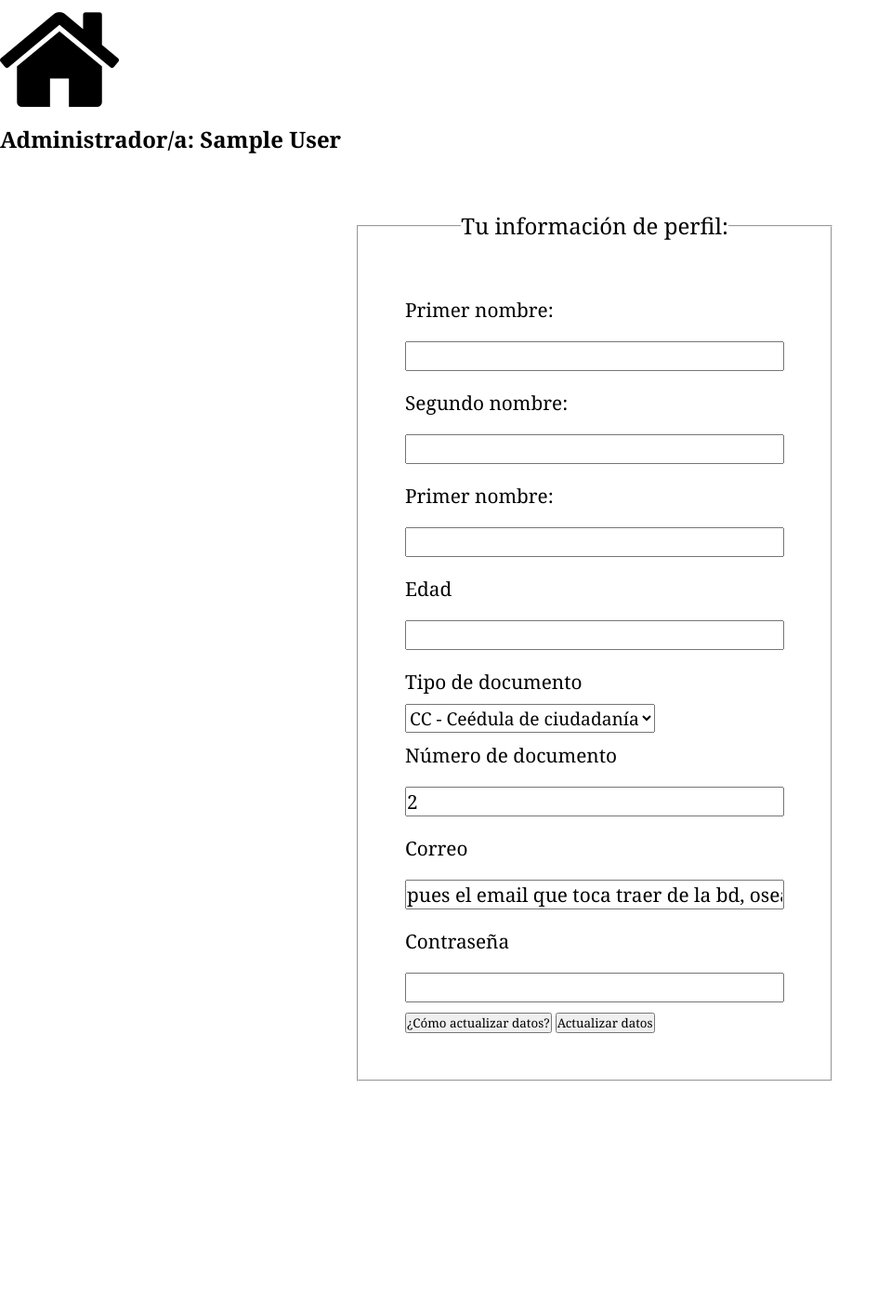
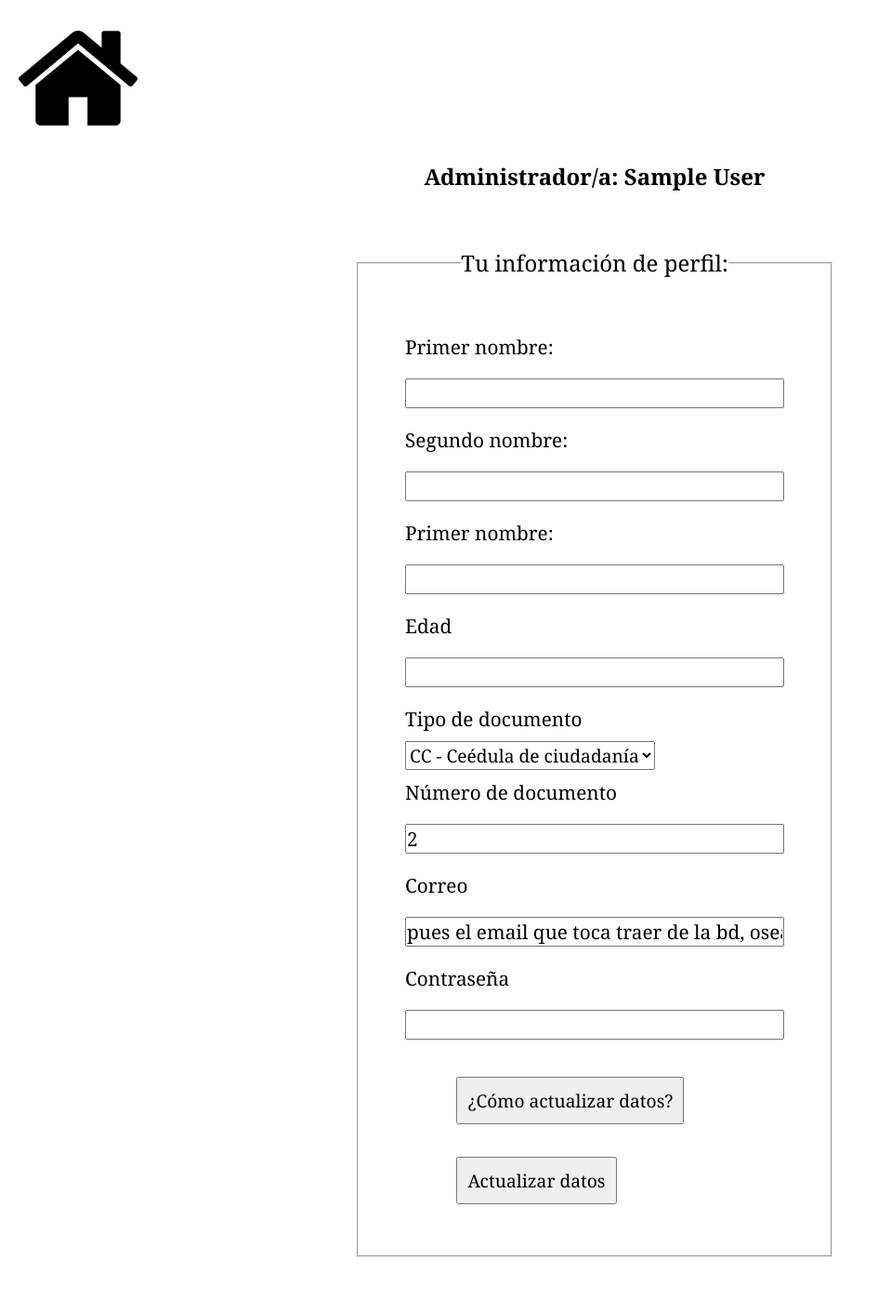
Before and after one commit to juansedev2/UsersApp, a PHP site: template public/views/AdministratorProfile.view.php in a window 1280 px wide. Shown: the whole page at 93% size, without its empty margins (0-959 px from the left). Before the commit the page ends 1163 px from the top, so only its background shows below. Run offline with PHP 8.4, Linux system fonts and the light colour scheme; the template is opened without the code that fills it, so the values that code supplies are empty; the visitor is signed in with stand-in values (Sample User, id 1).

Commit message:
Finalizado la estructura visual del perfil del usuario

```diff
--- /dev/null
+++ b/public/css/NavProfileUser.css
@@ -0,0 +1,3 @@
+nav{
+    padding: 20px;
+}
--- a/public/css/ProfileData.css
+++ b/public/css/ProfileData.css
@@ -24,4 +24,17 @@ form#form_data_profile label{
 form#form_data_profile select{
     display: block;
     font-size: 1.2rem;
+
 }
+div.buttons{
+    width: 90%;
+    margin: auto;
+}
+div.buttons button{
+    margin: 30px 35px 5px;
+    padding: 10px;
+    font-size: 1.2rem;
+}
+section#section_profile_tittle h1{
+    text-align: center;
+}
--- a/public/views/AdministratorProfile.view.php
+++ b/public/views/AdministratorProfile.view.php
@@ -6,11 +6,12 @@
     <title>Perfil</title>
     <link rel="stylesheet" href="/public/css/Normalize.css">
     <link rel="stylesheet" href="/public/css/ProfileData.css">
+    <link rel="stylesheet" href="/public/css/NavProfileUser.css">
     <?php include_once "./public/partials/Favicon.html"?>
 </head>
 <body>
     <?php include_once "./public/partials/NavProfileUser.html"?>
-    <section>
+    <section id="section_profile_tittle">
         <h1>Administrador/a: <?=$_SESSION["name"]?></h1>
     </section>
     <section id="section_profile_data">
```
